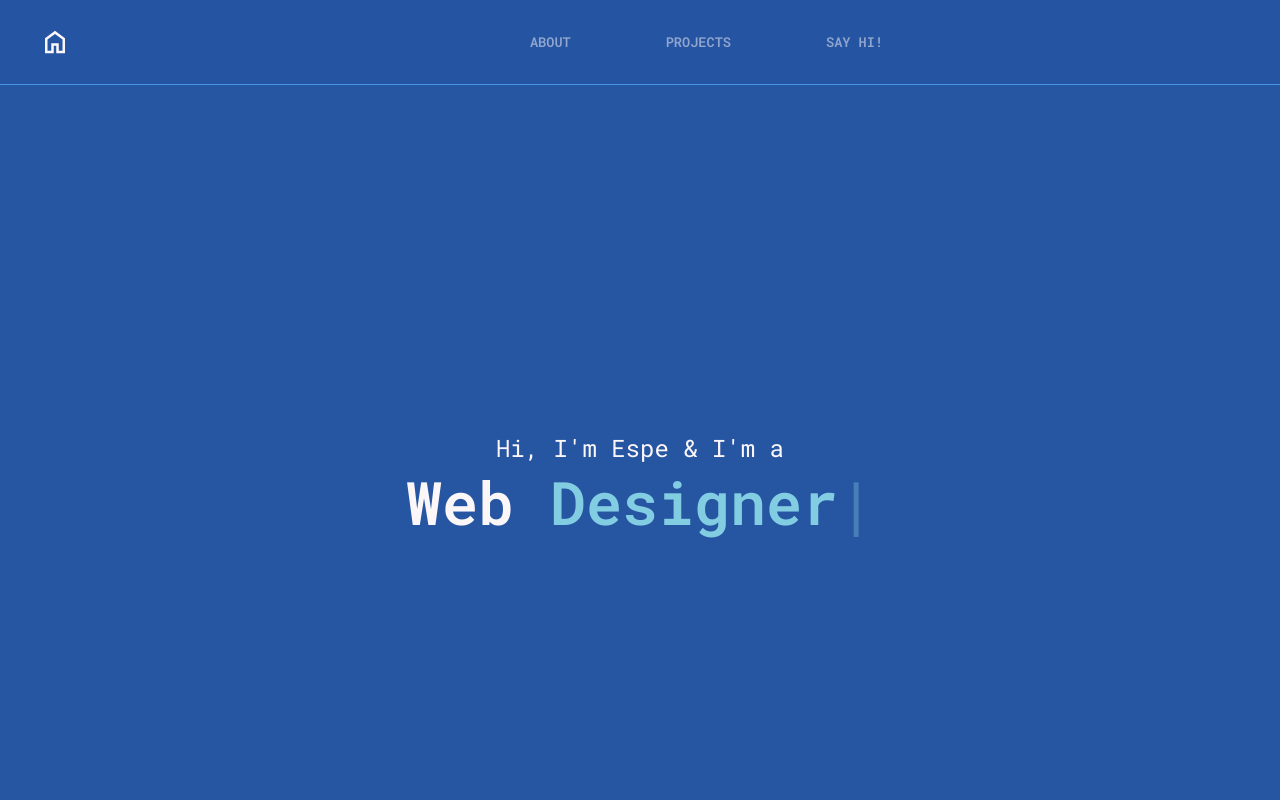
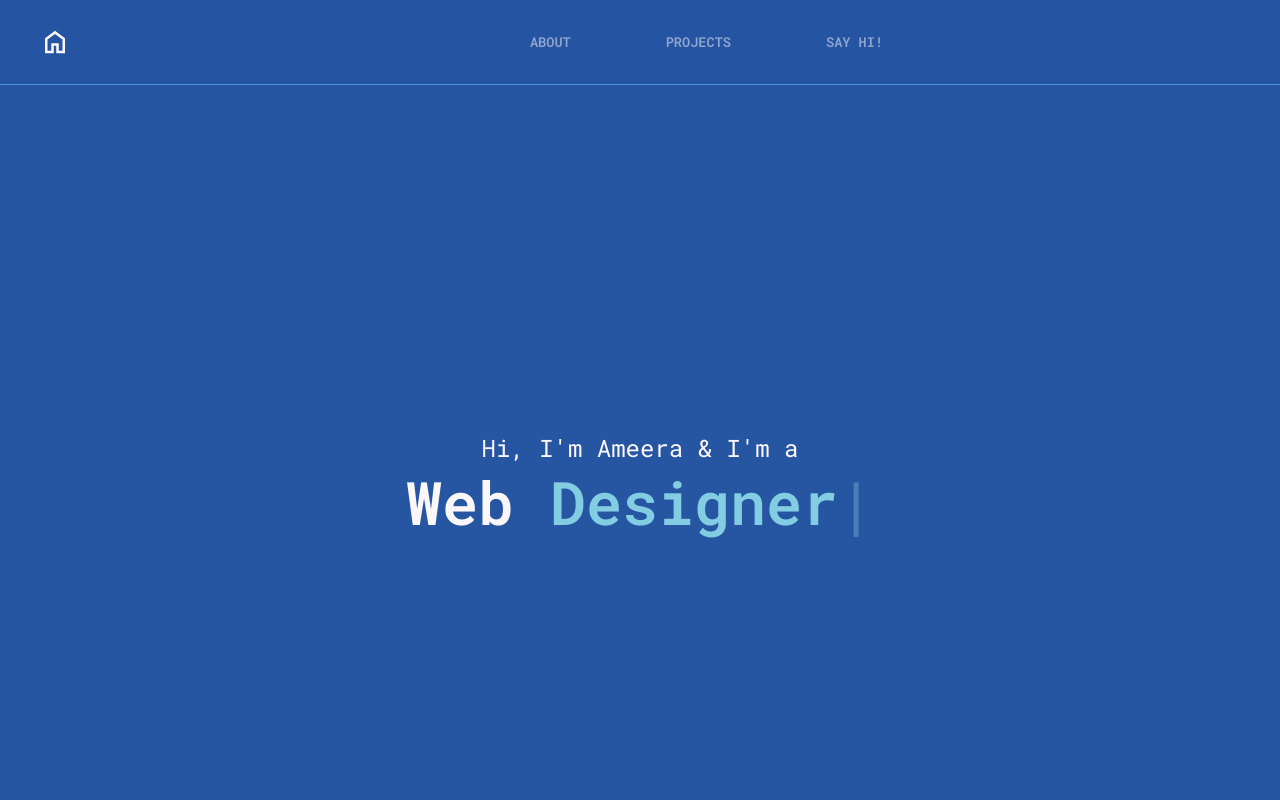
Before and after one commit to ameera-gahussain/ameera-gahussain.github.io, a React (Vite) app: page / in a window 1280 px wide. Shown: the top 800 px of the page. Built offline with nearby package versions, Linux system fonts and the light colour scheme.

Commit message:
Update Hero.jsx

```diff
--- a/src/components/Hero.jsx
+++ b/src/components/Hero.jsx
@@ -10,7 +10,7 @@ const Hero = () => {
       <div className="container">
         <div className="max-w-[62rem] mx-auto">
           <h5 className="h5 text-center">
-            Hi, I&apos;m&nbsp;<span>Espe</span>&nbsp;& I&apos;m a
+            Hi, I&apos;m&nbsp;<span>Ameera</span>&nbsp;& I&apos;m a
           </h5>
           <h1 className="h1 text-center">
             Web&nbsp;
```
